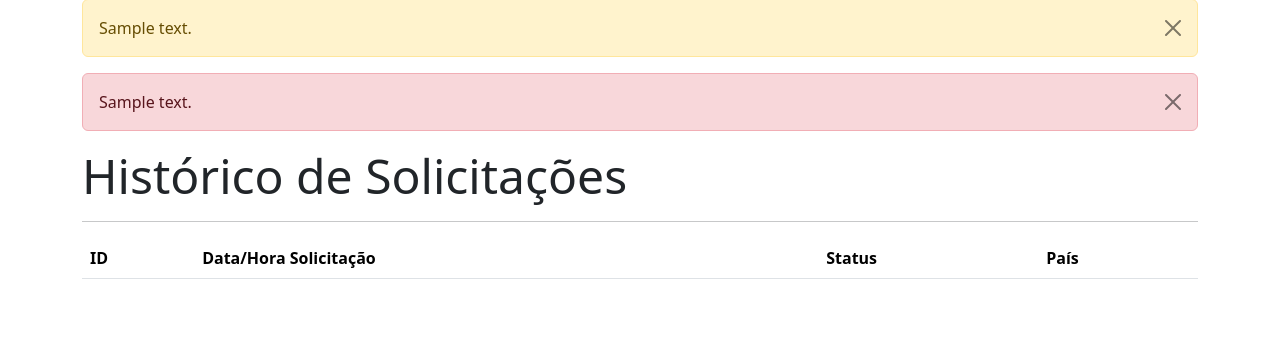
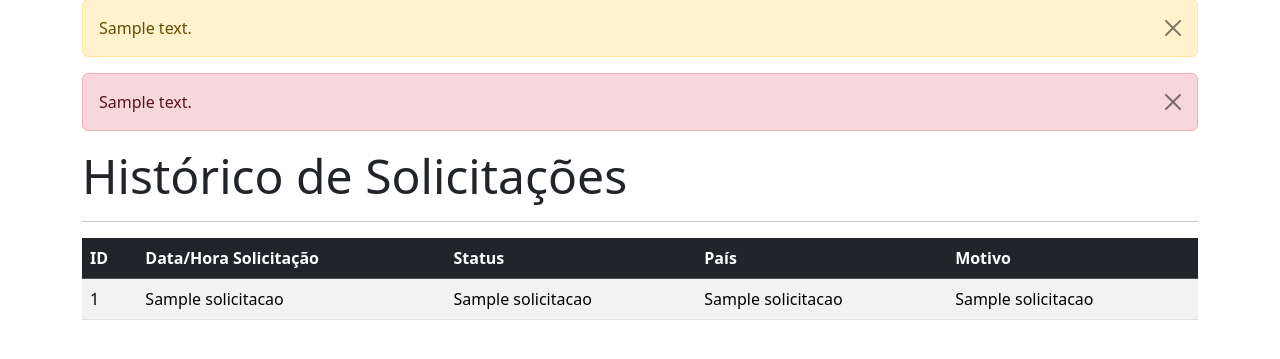
Before and after one commit to juliaborgess18/cidapro, a FastAPI app: template presentation/templates/usuario/pages/solicitante/historico_de_solicitacoes.html in a window 1280 px wide. Shown: the part 147-506 px from the top of the page. Run offline with FastAPI, Linux system fonts and the light colour scheme; the template is opened without the code that fills it: most values are stand-ins (such as "Sample title", 1, 10 or a date in 2020); lists and menus that the app fills with data are empty; some libraries are stand-ins or nearby versions.

Commit message:
Implementation: Histórico de solicitações

```diff
--- a/application/use_cases/usuario/visualizar_historico_solicitante.py
+++ b/application/use_cases/usuario/visualizar_historico_solicitante.py
@@ -8,5 +8,5 @@
 
     @classmethod
     async def execute() -> List[Solicitacao]:
-        solicitacoes = SolicitacaoRepo.selecionar_todos()
+        solicitacoes = SolicitacaoRepo.selecionar_todos_por_usuario_logado()
         return solicitacoes
--- a/main.py
+++ b/main.py
@@ -21,3 +21,6 @@
 app.include_router(main_api_routes.router)
 app.include_router(usuario_api_routes.router)
 app.include_router(solicitacao_crud_routes.router)
+
+if __name__ == "__main__":
+    uvicorn.run(app="main:app", port=8000, reload=True)
--- a/presentation/routes/crud/solicitacao_crud_routes.py
+++ b/presentation/routes/crud/solicitacao_crud_routes.py
@@ -16,6 +16,11 @@
 async def get_solicitacoes():
     solicitacoes = SolicitacaoRepo.selecionar_todos()
     return {"Solicitações": solicitacoes }
+
+@router.get("/solicitacoes/{id_usuario}")
+async def get_solicitacao(id_usuario: str):
+    solicitacoes = SolicitacaoRepo.selecionar_todos_por_usuario_logado(id_usuario)
+    return {"Solicitação": solicitacoes }
 
 @router.get("/solicitacao/{id_solicitacao}")
 async def get_solicitacao(id_solicitacao: str):
--- a/presentation/static/js/solicitacao/novaSolicitacao.js
+++ b/presentation/static/js/solicitacao/criarSolicitacao.js
@@ -30,8 +30,10 @@
 
         const data = await response.json();
         console.log('Solicitação enviada com sucesso:', data);
+        alert('Solicitação enviada com sucesso!');
     } catch (error) {
         console.error('Erro ao enviar a solicitação:', error);
+        alert('Erro ao enviar a solicitação');
     }
 }
 
--- a/presentation/templates/shared/includes/cabecalho_solicitante.html
+++ b/presentation/templates/shared/includes/cabecalho_solicitante.html
@@ -12,7 +12,7 @@
             <div class="navbar-nav">
                 <a class="nav-link" href="/usuario/solicitante/nova_solicitacao">Nova solicitação</a>
                 <a class="nav-link" href="/usuario/solicitante/consultar_solicitacao">Consultar resultado</a>
-                <a class="nav-link" href="/usuario/solicitante/histórico_solicitacao">Histórico de solicitações</a>
+                <a class="nav-link" href="/usuario/solicitante/historico_solicitacao/{{ usuario.id }}">Histórico de solicitações</a>
                 <a class="nav-link" href="/usuario/sair">Sair</a>
             </div>
         </div>
--- a/presentation/templates/usuario/pages/solicitante/historico_de_solicitacoes.html
+++ b/presentation/templates/usuario/pages/solicitante/historico_de_solicitacoes.html
@@ -1,25 +1,32 @@
 {% extends "pages/base_interno.html" %}
+
 {% block subtitulo %}Histórico{% endblock %}
+
 {% block content %}
 <div class="container mt-3">
     <h1 class="display-5"><b>Histórico de Solicitações</b></h1>
     <hr>
-    <table class="table table-striped">
-        <thead>
+    <table class="table table-striped table-hover">
+        <thead class="table-dark">
             <tr>
                 <th>ID</th>
                 <th>Data/Hora Solicitação</th>
                 <th>Status</th>
                 <th>País</th>
+                <th>Motivo</th>
             </tr>
         </thead>
         <tbody>
-            <!-- {% for solicitacao in solicitacoes %}
-
-
-            {% endfor %} -->
+            {% for solicitacao in solicitacoes %}
+                <tr>
+                    <td>{{ solicitacao[0] }}</td>
+                    <td>{{ solicitacao[6] }}</td>
+                    <td>{{ solicitacao[2] }}</td>
+                    <td>{{ solicitacao[7] }}</td>
+                    <td>{{ solicitacao[8] }}</td>
+                </tr>
+            {% endfor %}
         </tbody>
     </table>
 </div>
-
 {% endblock %}
--- a/presentation/templates/usuario/pages/solicitante/nova_solicitacao.html
+++ b/presentation/templates/usuario/pages/solicitante/nova_solicitacao.html
@@ -36,5 +36,5 @@
         </div>
     </form>
 </div>
-<script src="/presentation/static/js/solicitacao/novaSolicitacao.js"></script>
+<script src="/presentation/static/js/solicitacao/criarSolicitacao.js"></script>
 {% endblock %}
```
Also changed, not shown: infrastructure/repositories/solicitacao_repo.py (+13 -1 lines), infrastructure/sql/crud_solicitacao.py (+26 -1 lines), presentation/routes/usuario/usuario_html_routes.py (+4 -3 lines), dados.db.
